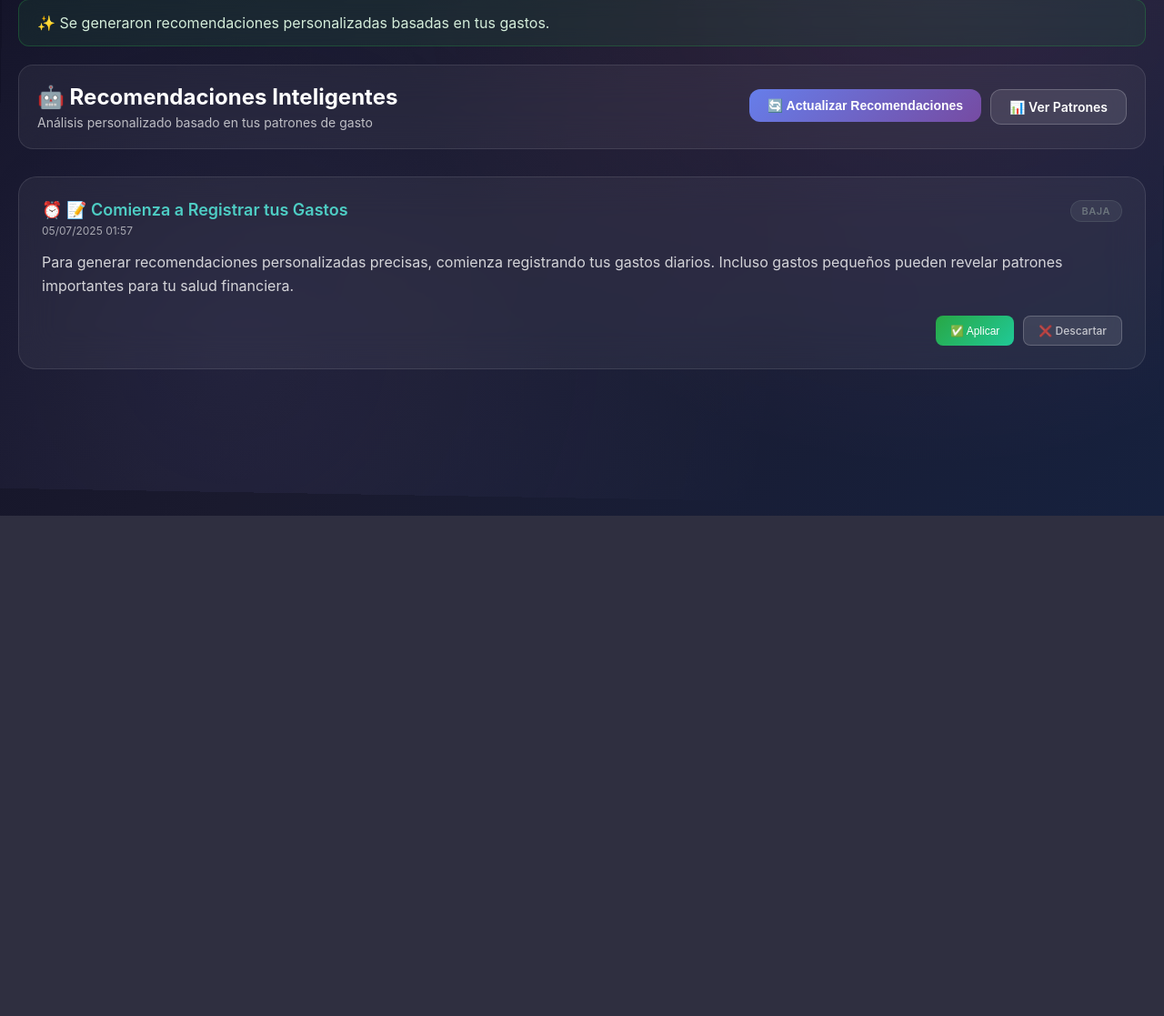
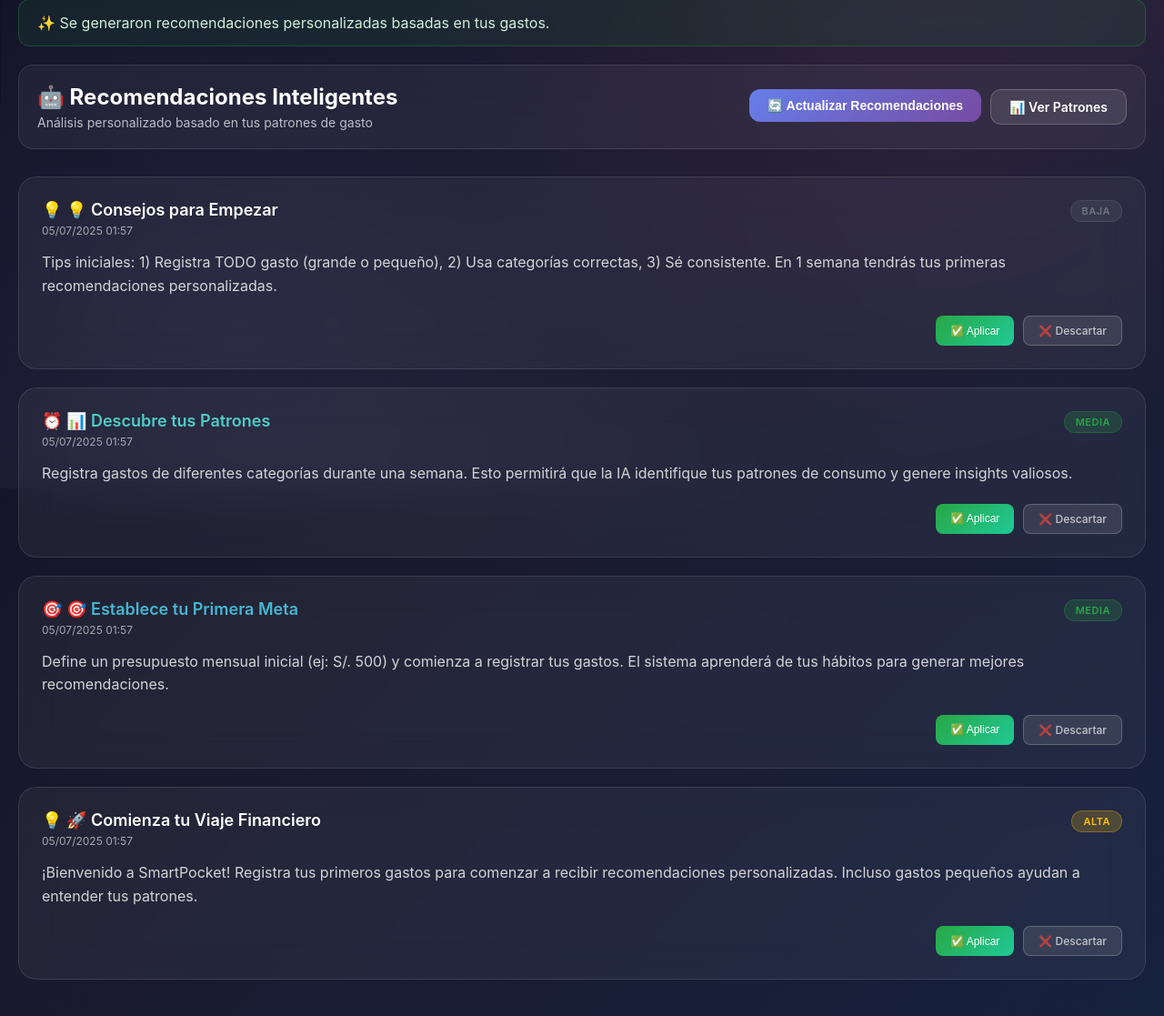
Before and after one commit to Maiky77/SmartPocket---Gestion-Financiera-Personal, a Django app: page /recomendaciones/ in a window 1280 px wide. Shown: the part 233-1350 px from the top of the page at 91% size. Before the commit the page ends 800 px from the top, so only its background shows below. Run offline with Django 5.2, Linux system fonts and the light colour scheme; the visitor is signed in with stand-in values (Sample User, id 1); data comes from the database, SQL or seed files in the repository; data that the repository does not hold is empty.

Commit message:
Modulo recomendaciones completada

```diff
--- a/recomendaciones/views.py
+++ b/recomendaciones/views.py
@@ -222,8 +222,7 @@ def obtener_estadisticas_basicas(usuario):
     }
 
 def crear_recomendaciones_ejemplo(usuario):
-    """Crea recomendaciones de ejemplo basadas en los gastos reales del usuario"""
-    # CORREGIDO: Remover el filtro de 1 hora que impedía crear nuevas recomendaciones
+    """Crea recomendaciones variadas basadas en los gastos reales del usuario"""
 
     # Crear tipos de recomendación si no existen
     tipo_meta, _ = TipoRecomendacion.objects.get_or_create(
@@ -241,13 +240,31 @@ def crear_recomendaciones_ejemplo(usuario):
         defaults={'descripcion': 'Patrón de Gastos'}
     )
 
+    tipo_comparativa, _ = TipoRecomendacion.objects.get_or_create(
+        nombre='COMPARATIVA',
+        defaults={'descripcion': 'Comparativa con Promedio'}
+    )
+
+    tipo_habito, _ = TipoRecomendacion.objects.get_or_create(
+        nombre='HABITO_FINANCIERO',
+        defaults={'descripcion': 'Hábito Financiero'}
+    )
+
     # Obtener gastos del usuario
     gastos_usuario = Gasto.objects.filter(id_usuario=usuario)
     total_gastos = sum(float(gasto.monto) for gasto in gastos_usuario)
     count_gastos = gastos_usuario.count()
 
+    # Obtener gastos recientes (últimos 30 días)
+    hace_30_dias = timezone.now().date() - timedelta(days=30)
+    gastos_recientes = Gasto.objects.filter(
+        id_usuario=usuario,
+        fecha__gte=hace_30_dias
+    )
+    total_reciente = sum(float(gasto.monto) for gasto in gastos_recientes)
+
     if total_gastos > 0:
-        # Recomendación 1: Meta de ahorro
+        # RECOMENDACIÓN 1: Meta de ahorro personalizada
         meta_ahorro = total_gastos * 0.15  # 15% de ahorro
 
         RecomendacionGenerada.objects.create(
@@ -262,7 +279,7 @@ def crear_recomendaciones_ejemplo(usuario):
             prioridad='MEDIA'
         )
 
-        # Recomendación 2: Análisis de frecuencia
+        # RECOMENDACIÓN 2: Análisis de frecuencia
         if count_gastos > 5:
             promedio_gasto = total_gastos / count_gastos
 
@@ -275,7 +292,7 @@ def crear_recomendaciones_ejemplo(usuario):
                 prioridad='ALTA'
             )
 
-        # Recomendación 3: Análisis por categorías
+        # RECOMENDACIÓN 3: Análisis por categorías (principal)
         gastos_por_categoria = {}
         for gasto in gastos_usuario:
             categoria = gasto.tipo_gasto.get_nombre_display()
@@ -286,54 +303,166 @@ def crear_recomendaciones_ejemplo(usuario):
             monto_mayor = gastos_por_categoria[categoria_mayor]
             porcentaje_categoria = (monto_mayor / total_gastos) * 100
 
-            if porcentaje_categoria > 30:  # Si una categoría es más del 30%
-                RecomendacionGenerada.objects.create(
-                    usuario=usuario,
-                    tipo_recomendacion=tipo_patron,
-                    titulo=f"⚠️ Alto Gasto en {categoria_mayor}",
-                    mensaje=f"Tu categoría '{categoria_mayor}' representa {porcentaje_categoria:.1f}% de tus gastos totales (S/. {monto_mayor:.2f}). Considera estrategias específicas para optimizar esta área.",
-                    valor_actual=Decimal(str(monto_mayor)),
-                    porcentaje_impacto=Decimal(str(porcentaje_categoria)),
-                    prioridad='ALTA'
-                )
+            RecomendacionGenerada.objects.create(
+                usuario=usuario,
+                tipo_recomendacion=tipo_patron,
+                titulo=f"⚠️ Alto Gasto en {categoria_mayor}",
+                mensaje=f"Tu categoría '{categoria_mayor}' representa {porcentaje_categoria:.1f}% de tus gastos totales (S/. {monto_mayor:.2f}). Considera estrategias específicas para optimizar esta área.",
+                valor_actual=Decimal(str(monto_mayor)),
+                porcentaje_impacto=Decimal(str(porcentaje_categoria)),
+                prioridad='ALTA' if porcentaje_categoria > 40 else 'MEDIA'
+            )
 
-            # Recomendación 4: Recomendación específica basada en la categoría mayor
+        # RECOMENDACIÓN 4: Comparativa con promedio ideal
+        gasto_promedio_ideal = 500  # Promedio ideal mensual para usuarios similares
+
+        if total_reciente > gasto_promedio_ideal:
+            diferencia = total_reciente - gasto_promedio_ideal
+            RecomendacionGenerada.objects.create(
+                usuario=usuario,
+                tipo_recomendacion=tipo_comparativa,
+                titulo="📊 Comparativa con Promedio Ideal",
+                mensaje=f"Tus gastos mensuales (S/. {total_reciente:.2f}) superan el promedio ideal de S/. {gasto_promedio_ideal:.2f} en S/. {diferencia:.2f}. Identifica gastos no esenciales para optimizar.",
+                valor_actual=Decimal(str(total_reciente)),
+                valor_objetivo=Decimal(str(gasto_promedio_ideal)),
+                ahorro_potencial=Decimal(str(diferencia)),
+                prioridad='ALTA'
+            )
+        else:
+            RecomendacionGenerada.objects.create(
+                usuario=usuario,
+                tipo_recomendacion=tipo_comparativa,
+                titulo="✅ Gastos Controlados",
+                mensaje=f"¡Felicidades! Tus gastos mensuales (S/. {total_reciente:.2f}) están por debajo del promedio ideal. Mantén estos buenos hábitos financieros.",
+                valor_actual=Decimal(str(total_reciente)),
+                valor_objetivo=Decimal(str(gasto_promedio_ideal)),
+                prioridad='BAJA'
+            )
+
+        # RECOMENDACIÓN 5: Hábito de registro
+        if count_gastos >= 10:
+            RecomendacionGenerada.objects.create(
+                usuario=usuario,
+                tipo_recomendacion=tipo_habito,
+                titulo="📝 Excelente Hábito de Registro",
+                mensaje=f"Has registrado {count_gastos} gastos, demostrando un excelente hábito de seguimiento. Mantén esta disciplina para maximizar el control de tus finanzas.",
+                valor_actual=Decimal(str(count_gastos)),
+                prioridad='BAJA'
+            )
+        else:
+            RecomendacionGenerada.objects.create(
+                usuario=usuario,
+                tipo_recomendacion=tipo_habito,
+                titulo="📈 Mejora tu Hábito de Registro",
+                mensaje=f"Has registrado {count_gastos} gastos. Intenta registrar al menos 15-20 gastos mensuales para obtener insights más precisos y recomendaciones personalizadas.",
+                valor_actual=Decimal(str(count_gastos)),
+                valor_objetivo=Decimal('20'),
+                prioridad='MEDIA'
+            )
+
+        # RECOMENDACIÓN 6: Específica por categoría principal
+        if gastos_por_categoria:
             if categoria_mayor == "Comida":
+                ahorro_comida = monto_mayor * 0.25
                 RecomendacionGenerada.objects.create(
                     usuario=usuario,
                     tipo_recomendacion=tipo_analisis,
                     titulo="🍽️ Optimiza tus Gastos en Comida",
-                    mensaje=f"Gastas S/. {monto_mayor:.2f} en comida. Considera cocinar más en casa, planificar menús semanales o buscar opciones más económicas. Podrías ahorrar hasta S/. {monto_mayor * 0.25:.2f} mensuales.",
+                    mensaje=f"Gastas S/. {monto_mayor:.2f} en comida. Estrategias: cocinar en casa (3 días/semana), planificar menús, comprar al por mayor. Ahorro estimado: S/. {ahorro_comida:.2f}/mes.",
                     valor_actual=Decimal(str(monto_mayor)),
-                    ahorro_potencial=Decimal(str(monto_mayor * 0.25)),
+                    ahorro_potencial=Decimal(str(ahorro_comida)),
+                    porcentaje_impacto=Decimal('25.00'),
                     prioridad='MEDIA'
                 )
             elif categoria_mayor == "Transporte":
+                ahorro_transporte = monto_mayor * 0.20
                 RecomendacionGenerada.objects.create(
                     usuario=usuario,
                     tipo_recomendacion=tipo_analisis,
                     titulo="🚗 Optimiza tus Gastos en Transporte",
-                    mensaje=f"Gastas S/. {monto_mayor:.2f} en transporte. Considera usar transporte público, caminar más o compartir viajes. Podrías ahorrar hasta S/. {monto_mayor * 0.20:.2f} mensuales.",
+                    mensaje=f"Gastas S/. {monto_mayor:.2f} en transporte. Considera: transporte público, bicicleta, caminar distancias cortas, carpooling. Ahorro estimado: S/. {ahorro_transporte:.2f}/mes.",
                     valor_actual=Decimal(str(monto_mayor)),
-                    ahorro_potencial=Decimal(str(monto_mayor * 0.20)),
+                    ahorro_potencial=Decimal(str(ahorro_transporte)),
+                    porcentaje_impacto=Decimal('20.00'),
                     prioridad='MEDIA'
                 )
             elif categoria_mayor == "Entretenimiento":
+                ahorro_entretenimiento = monto_mayor * 0.30
                 RecomendacionGenerada.objects.create(
                     usuario=usuario,
                     tipo_recomendacion=tipo_analisis,
                     titulo="🎮 Optimiza tus Gastos en Entretenimiento",
-                    mensaje=f"Gastas S/. {monto_mayor:.2f} en entretenimiento. Busca actividades gratuitas o promociones especiales. Podrías ahorrar hasta S/. {monto_mayor * 0.30:.2f} mensuales.",
+                    mensaje=f"Gastas S/. {monto_mayor:.2f} en entretenimiento. Busca: actividades gratuitas, promociones 2x1, eventos comunitarios, streaming compartido. Ahorro estimado: S/. {ahorro_entretenimiento:.2f}/mes.",
                     valor_actual=Decimal(str(monto_mayor)),
-                    ahorro_potencial=Decimal(str(monto_mayor * 0.30)),
+                    ahorro_potencial=Decimal(str(ahorro_entretenimiento)),
+                    porcentaje_impacto=Decimal('30.00'),
                     prioridad='BAJA'
                 )
+            elif categoria_mayor == "Educación":
+                RecomendacionGenerada.objects.create(
+                    usuario=usuario,
+                    tipo_recomendacion=tipo_analisis,
+                    titulo="📚 Inversión en Educación",
+                    mensaje=f"Gastas S/. {monto_mayor:.2f} en educación. ¡Excelente inversión! Considera recursos gratuitos online, bibliotecas, cursos en línea masivos para complementar.",
+                    valor_actual=Decimal(str(monto_mayor)),
+                    prioridad='BAJA'
+                )
+            else:
+                # Para otras categorías
+                ahorro_generico = monto_mayor * 0.15
+                RecomendacionGenerada.objects.create(
+                    usuario=usuario,
+                    tipo_recomendacion=tipo_analisis,
+                    titulo=f"💰 Optimiza Gastos en {categoria_mayor}",
+                    mensaje=f"Tu gasto principal es {categoria_mayor} (S/. {monto_mayor:.2f}). Revisa si todos estos gastos son necesarios y busca alternativas más económicas.",
+                    valor_actual=Decimal(str(monto_mayor)),
+                    ahorro_potencial=Decimal(str(ahorro_generico)),
+                    porcentaje_impacto=Decimal('15.00'),
+                    prioridad='MEDIA'
+                )
+
+        # RECOMENDACIÓN 7: Análisis temporal (si hay gastos recientes)
+        if gastos_recientes.exists():
+            if total_reciente > total_gastos * 0.5:  # Si el 50% de gastos son del último mes
+                RecomendacionGenerada.objects.create(
+                    usuario=usuario,
+                    tipo_recomendacion=tipo_patron,
+                    titulo="📈 Actividad Financiera Reciente",
+                    mensaje=f"Has tenido alta actividad financiera reciente (S/. {total_reciente:.2f} en 30 días). Es buen momento para revisar y ajustar tu presupuesto mensual.",
+                    valor_actual=Decimal(str(total_reciente)),
+                    prioridad='MEDIA'
+                )
     else:
-        # Recomendación para usuarios sin gastos
+        # Para usuarios sin gastos - crear recomendaciones motivacionales
+        RecomendacionGenerada.objects.create(
+            usuario=usuario,
+            tipo_recomendacion=tipo_habito,
+            titulo="🚀 Comienza tu Viaje Financiero",
+            mensaje="¡Bienvenido a SmartPocket! Registra tus primeros gastos para comenzar a recibir recomendaciones personalizadas. Incluso gastos pequeños ayudan a entender tus patrones.",
+            prioridad='ALTA'
+        )
+
+        RecomendacionGenerada.objects.create(
+            usuario=usuario,
+            tipo_recomendacion=tipo_meta,
+            titulo="🎯 Establece tu Primera Meta",
+            mensaje="Define un presupuesto mensual inicial (ej: S/. 500) y comienza a registrar tus gastos. El sistema aprenderá de tus hábitos para generar mejores recomendaciones.",
+            valor_objetivo=Decimal('500.00'),
+            prioridad='MEDIA'
+        )
+
         RecomendacionGenerada.objects.create(
             usuario=usuario,
             tipo_recomendacion=tipo_patron,
-            titulo="📝 Comienza a Registrar tus Gastos",
-            mensaje="Para generar recomendaciones personalizadas precisas, comienza registrando tus gastos diarios. Incluso gastos pequeños pueden revelar patrones importantes para tu salud financiera.",
+            titulo="📊 Descubre tus Patrones",
+            mensaje="Registra gastos de diferentes categorías durante una semana. Esto permitirá que la IA identifique tus patrones de consumo y genere insights valiosos.",
+            prioridad='MEDIA'
+        )
+
+        RecomendacionGenerada.objects.create(
+            usuario=usuario,
+            tipo_recomendacion=tipo_analisis,
+            titulo="💡 Consejos para Empezar",
+            mensaje="Tips iniciales: 1) Registra TODO gasto (grande o pequeño), 2) Usa categorías correctas, 3) Sé consistente. En 1 semana tendrás tus primeras recomendaciones personalizadas.",
             prioridad='BAJA'
         )
```
Also changed, not shown: recomendaciones/templates/recomendaciones/analisis_patrones.html (+67 -27 lines).
